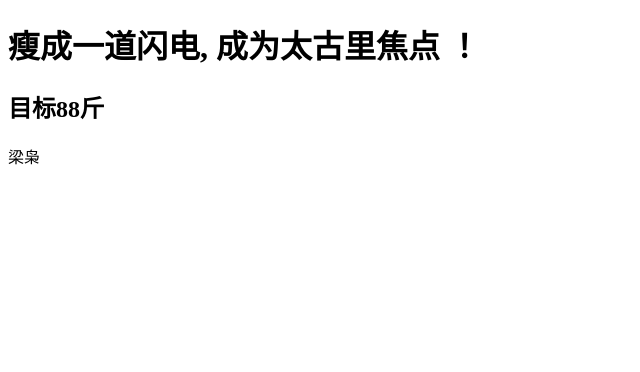
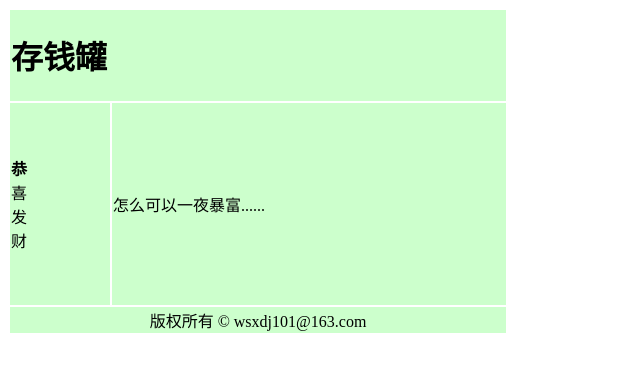
Before and after one commit to s631953135/yolo, a plain HTML site: page index.html in a window 1280 px wide. Shown: the whole page, without its empty margins (0-640 px from the left). Drawn offline with Linux system fonts and the light colour scheme.

Commit message:
Update index.html

```diff
--- a/index.html
+++ b/index.html
@@ -2,15 +2,33 @@
 <html>
 <head>
 <meta charset="utf-8">
-<title>暴富</title>
+<title>Rich People</title>
 </head>
 <body>
 
-<h1>瘦成一道闪电, 成为太古里焦点 ！</h1>
+<table width="500" border="0">
+<tr>
+<td colspan="2" style="background-color:#CCFFCC;">
+<h1>存钱罐</h1>
+</td>
+</tr>
 
-<h2>目标88斤</h2>
+<tr>
+<td style="background-color:#CCFFCC;width:100px;">
+<b>恭</b><br>
+喜<br>
+发<br>
+财
+</td>
+<td style="background-color:#CCFFCC;height:200px;width:400px;">
+怎么可以一夜暴富......</td>
+</tr>
 
-<p>梁枭</p>
+<tr>
+<td colspan="2" style="background-color:#CCFFCC;text-align:center;">
+版权所有 © wsxdj101@163.com</td>
+</tr>
+</table>
 
 </body>
 </html>
```
